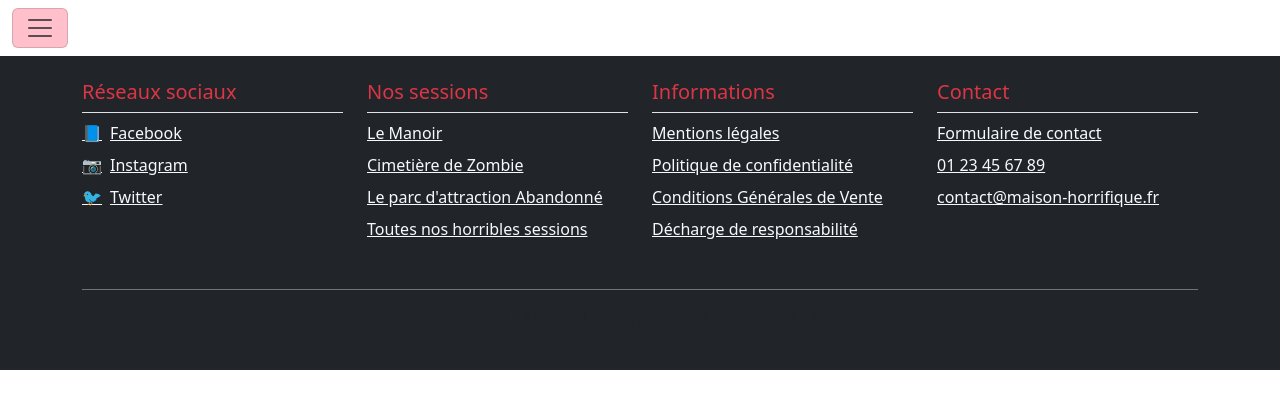
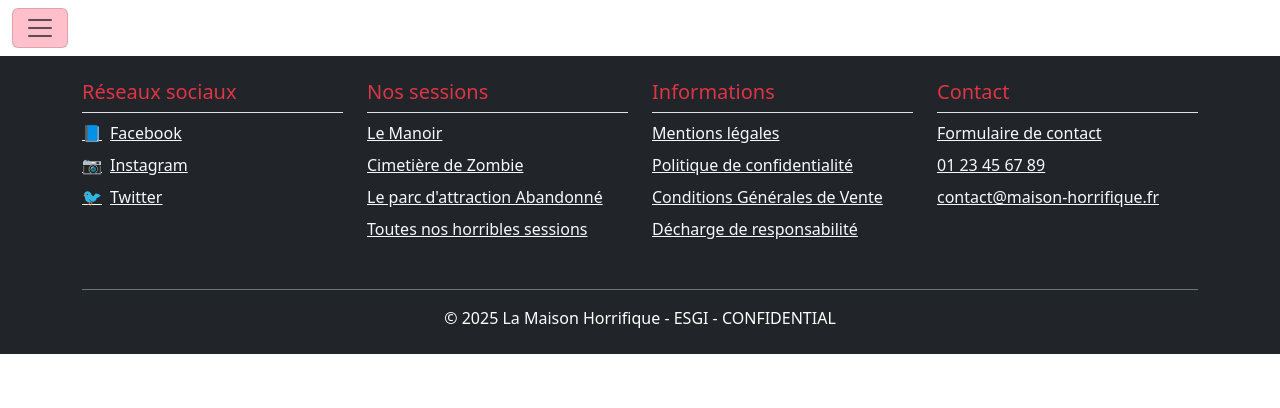
Before and after one commit to NabilBoubekri/escape-game, a React (Vite) app: page /contact in a window 1280 px wide. Shown: the top 408 px of the page. Built offline with nearby package versions, Linux system fonts and the light colour scheme.

Commit message:
change color to white

```diff
--- a/src/components/Footer/Footer.tsx
+++ b/src/components/Footer/Footer.tsx
@@ -123,7 +123,7 @@ const Footer = (): JSX.Element => {
           </div>
 
           <div className="text-center pt-3 mt-3 border-top border-secondary">
-            <p className="text-muted">
+            <p className="text-white mb-0">
               &copy; 2025 La Maison Horrifique - ESGI - CONFIDENTIAL
             </p>
           </div>
```
Also changed, not shown: 1 other file (tests, documents, lock files or other folders).
